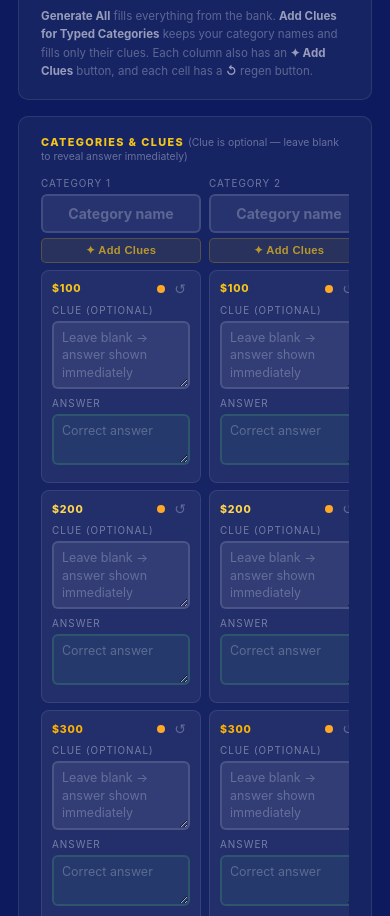
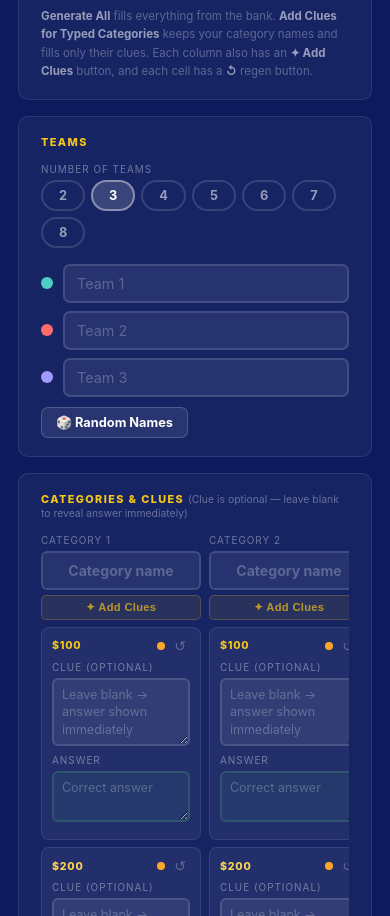
Before and after one commit to holdenstirling/arc4-jeopardy, a website: page public/builder.html in a window 390 px wide. Shown: the part 1339-2255 px from the top of the page. Drawn offline with Linux system fonts and the light colour scheme.

Commit message:
feat: team builder in builder page — set teams before playing, auto-starts game

```diff
--- a/public/builder.html
+++ b/public/builder.html
@@ -202,6 +202,29 @@ label.fl{font-size:.62rem;text-transform:uppercase;letter-spacing:1px;color:rgba
   </div>
   <div style="margin-top:10px;font-size:.72rem;color:rgba(255,255,255,.3);line-height:1.6;">
     <strong style="color:rgba(255,255,255,.55);">Generate All</strong> fills everything from the bank. <strong style="color:rgba(255,255,255,.55);">Add Clues for Typed Categories</strong> keeps your category names and fills only their clues. Each column also has an <strong style="color:rgba(255,255,255,.55);">✦ Add Clues</strong> button, and each cell has a <strong style="color:rgba(255,255,255,.55);">↺</strong> regen button.
+  </div>
+</div>
+
+<!-- ── TEAMS ── -->
+<div class="card" id="teams-card">
+  <div class="card-title">Teams</div>
+  <div style="display:flex;gap:24px;flex-wrap:wrap;align-items:flex-start;margin-bottom:16px;">
+    <div>
+      <label class="fl">Number of Teams</label>
+      <div class="pills" id="bld-nteam-pills">
+        <div class="pill" data-n="2">2</div>
+        <div class="pill active-num" data-n="3">3</div>
+        <div class="pill" data-n="4">4</div>
+        <div class="pill" data-n="5">5</div>
+        <div class="pill" data-n="6">6</div>
+        <div class="pill" data-n="7">7</div>
+        <div class="pill" data-n="8">8</div>
+      </div>
+    </div>
+  </div>
+  <div id="bld-team-inputs" style="display:flex;flex-direction:column;gap:8px;max-width:420px;"></div>
+  <div style="margin-top:10px;display:flex;gap:8px;">
+    <button class="btn btn-ghost" onclick="bldRandTeamNames()" style="font-size:.8rem;padding:7px 14px;">&#x1F3B2; Random Names</button>
   </div>
 </div>
 
@@ -1532,6 +1555,68 @@ function collectCats() {
 }
 
 // ─── Save & Play (primary CTA — saves to library + navigates to game URL) ────
+
+// ─── Builder Teams ─────────────────────────────────────────────────────────────
+var bldNTeams = 3;
+var BLD_TEAM_COLORS = ['#4ecdc4','#ff6b6b','#a29bfe','#45b7d1','#fd79a8','#ffd32a','#55efc4','#badc58'];
+
+(function initBldTeams() {
+  // Wire number-of-teams pills
+  document.getElementById('bld-nteam-pills').addEventListener('click', function(e) {
+    var p = e.target.closest('[data-n]');
+    if (!p) return;
+    bldNTeams = parseInt(p.dataset.n);
+    document.querySelectorAll('#bld-nteam-pills .pill').forEach(function(x) { x.classList.remove('active-num'); });
+    p.classList.add('active-num');
+    bldBuildTeamInputs();
+  });
+  bldBuildTeamInputs();
+})();
+
+function bldBuildTeamInputs() {
+  var c = document.getElementById('bld-team-inputs');
+  // Preserve existing names
+  var existing = [];
+  c.querySelectorAll('.bld-team-inp').forEach(function(inp) { existing.push(inp.value); });
+  c.innerHTML = '';
+  for (var i = 0; i < bldNTeams; i++) {
+    var row = document.createElement('div');
+    row.style.cssText = 'display:flex;align-items:center;gap:10px;';
+    var dot = document.createElement('div');
+    dot.style.cssText = 'width:12px;height:12px;border-radius:50%;flex-shrink:0;background:' + BLD_TEAM_COLORS[i % BLD_TEAM_COLORS.length] + ';';
+    var inp = document.createElement('input');
+    inp.type = 'text';
+    inp.className = 'bld-team-inp';
+    inp.placeholder = 'Team ' + (i + 1);
+    inp.maxLength = 40;
+    inp.value = existing[i] || '';
+    inp.style.cssText = 'flex:1;padding:9px 12px;border-radius:7px;border:2px solid rgba(255,255,255,.12);background:rgba(255,255,255,.07);color:#fff;font-size:.9rem;outline:none;font-family:inherit;transition:border-color .18s;';
+    inp.addEventListener('focus', function() { this.style.borderColor = '#f5c518'; });
+    inp.addEventListener('blur', function() { this.style.borderColor = 'rgba(255,255,255,.12)'; });
+    row.appendChild(dot);
+    row.appendChild(inp);
+    c.appendChild(row);
+  }
+}
+
+function bldRandTeamNames() {
+  var RAND = ['The Trivia Titans','Brain Trust','Les Quizerables','The Fact Finders','Smarty Pants','Agatha Quiztie','The Think Tank','Wild Guessers','I Am Smarticus','Tequila Mockingbird','404: Name Not Found','Ctrl+Alt+Defeat','Stack Overflow','The Dark Horses','Know-It-Alls','The Underdogs','Trivia Newton John','Quiz Khalifa','Team Phenomenal','The Renaissance Crew'];
+  var shuffled = RAND.slice().sort(function() { return Math.random() - 0.5; });
+  document.querySelectorAll('.bld-team-inp').forEach(function(inp, i) {
+    inp.value = shuffled[i % shuffled.length];
+  });
+}
+
+function bldGetTeams() {
+  var result = [];
+  var inputs = document.querySelectorAll('.bld-team-inp');
+  for (var i = 0; i < bldNTeams; i++) {
+    var name = (inputs[i] ? inputs[i].value.trim() : '') || ('Team ' + (i + 1));
+    result.push({ name: name, color: BLD_TEAM_COLORS[i % BLD_TEAM_COLORS.length] });
+  }
+  return result;
+}
+
 function saveAndPlay() {
   if (!validate()) return;
   const title = document.getElementById('game-title').value.trim();
@@ -1542,7 +1627,7 @@ function saveAndPlay() {
   if (id) {
     try {
       // Embed game data in hash so the URL is cross-device shareable
-      const data = { id, title, catData: cats };
+      const data = { id, title, catData: cats, teams: bldGetTeams() };
       const encoded = btoa(encodeURIComponent(JSON.stringify(data)));
       window.location.href = '/play?game=' + id + '#data=' + encoded;
     } catch(e) {
--- a/public/sw.js
+++ b/public/sw.js
@@ -1,4 +1,4 @@
-const CACHE = 'jeopardy-v38';
+const CACHE = 'jeopardy-v39';
 const ASSETS = [
   '/',
   '/play',
```
Also changed, not shown: public/play.html (+23 -0 lines).
